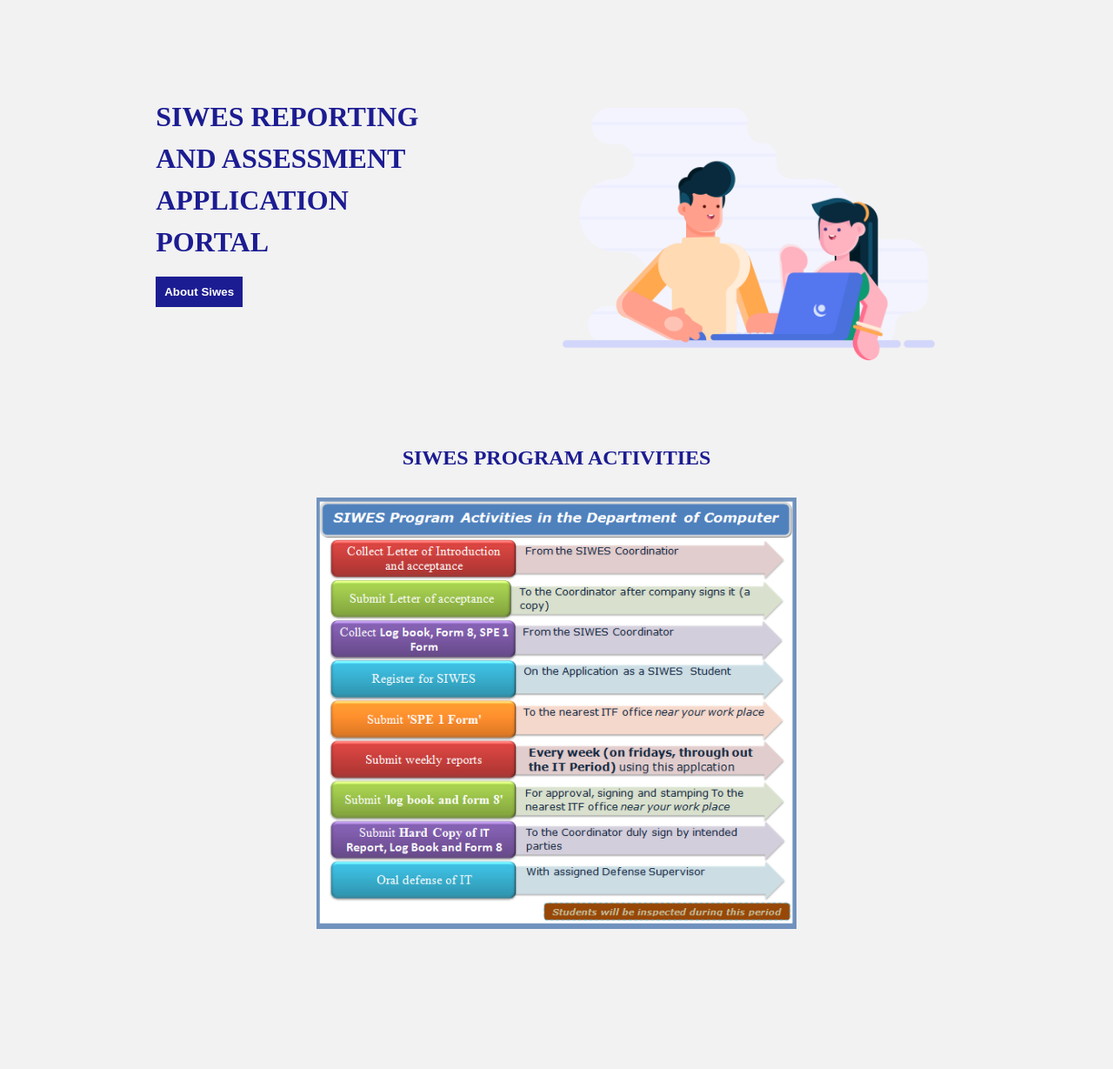
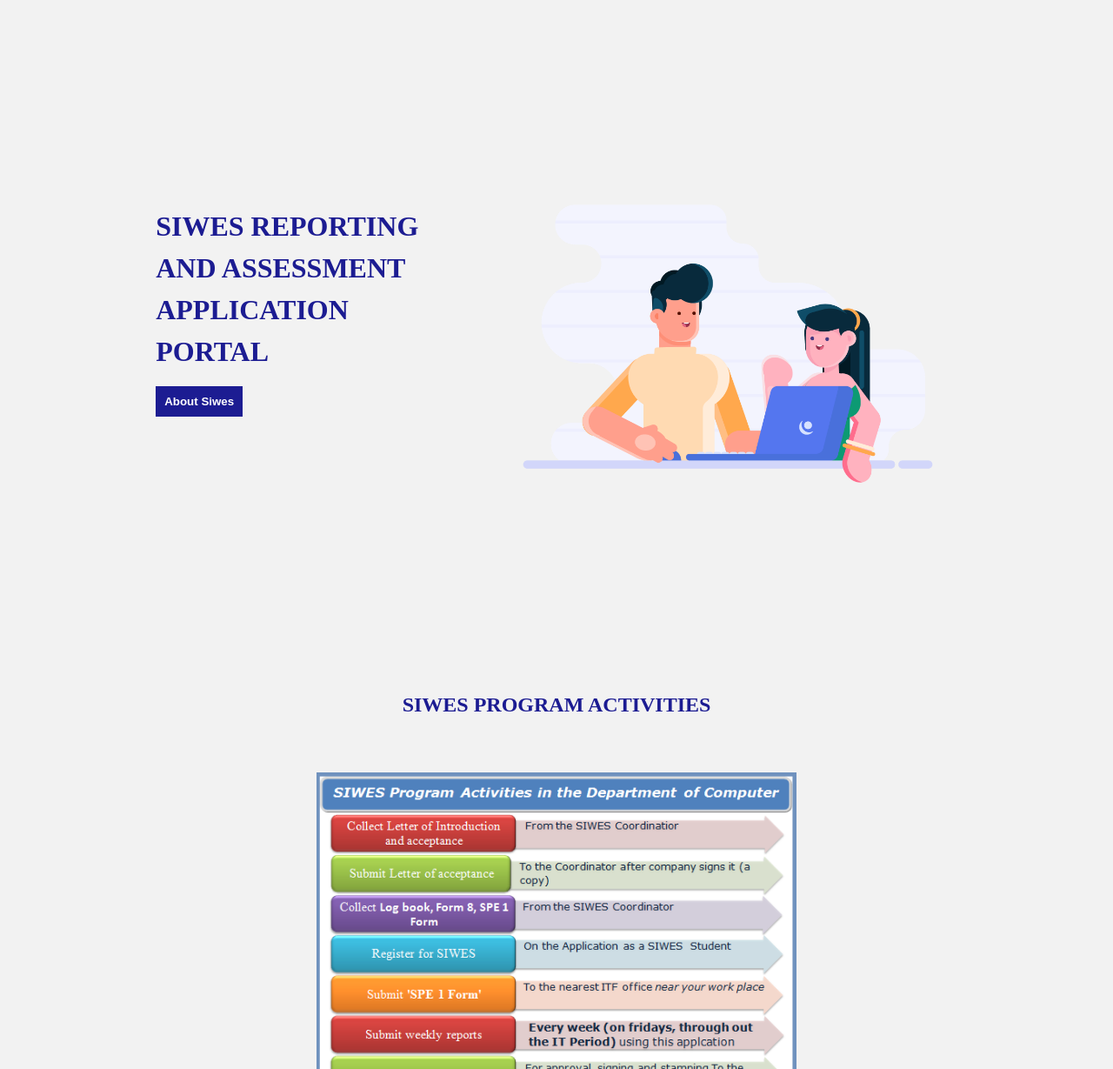
Before and after one commit to Bukkiee20/IT_Portal, a plain HTML site: page index.html in a window 1280 px wide. Shown: the part 71-1300 px from the top of the page at 87% size. Before the commit the page ends 1139 px from the top, so only its background shows below. Drawn offline with Linux system fonts and the light colour scheme.

Commit message:
second commit

```diff
--- a/style.css
+++ b/style.css
@@ -46,7 +46,7 @@ body{
     display: flex;
     justify-content: space-between;
     align-items: center;
-    margin-top: 2rem;
+    height: 100vh;
 
 }
 .writeups{
@@ -81,7 +81,7 @@ button:hover{
 }
 
 .writeup-image img{
-    height: 30rem;
+    height: 33rem;
 
 }
 
@@ -93,7 +93,7 @@ button:hover{
 .programs-image{
     width: 90%;
     margin: auto;
-    padding-top: 2rem;
+    padding-top: 4rem;
 }
 .programs-image img{
     display: block;
```
